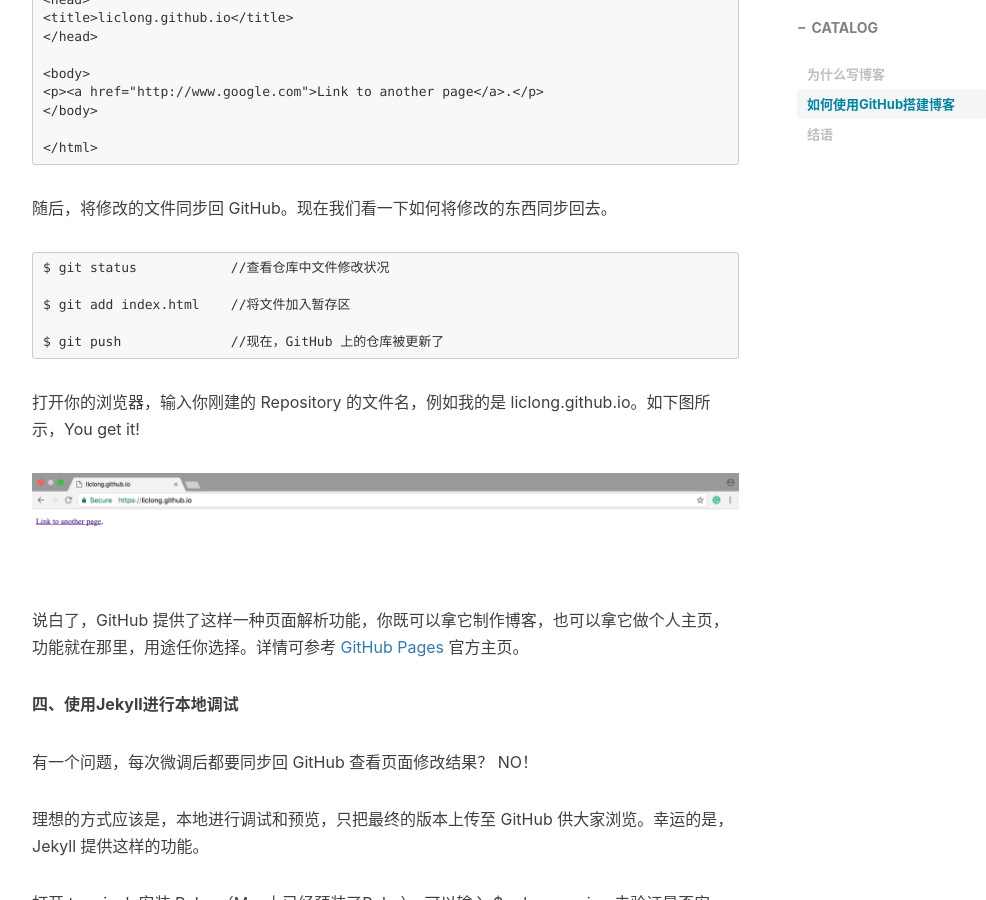
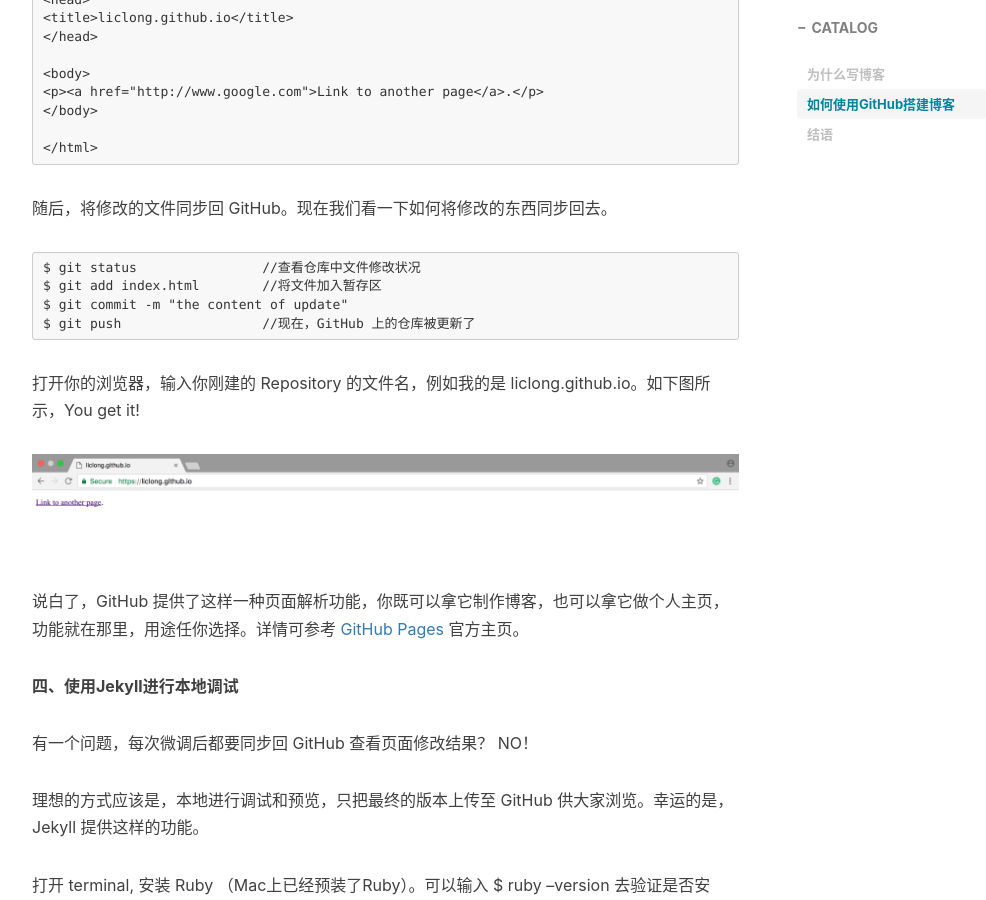
Before and after one commit to liclong/liclong.github.io, a Jekyll site: the page built from _posts/2017-04-11-the-first-blog.markdown, in a window 1280 px wide and 900 px high, scrolled down 6101 px. Shown: the whole window, without its empty margins (233-1219 px from the left). Built offline with Jekyll 4.4.1, drawn with Linux system fonts in a browser that asks for light colours; nearby versions of some CDN libraries; comment, search, counter and statistics services are not loaded.

Commit message:
update post one

````diff
--- a/_layouts/keynote.html
+++ b/_layouts/keynote.html
@@ -91,7 +91,7 @@
                     </div>
                 <hr>
                 </div>
-                <!-- 多少 Share end-->
+                <!-- 多说 Share end-->
                 {% endif %}
 
 
--- a/_posts/2017-04-11-the-first-blog.markdown
+++ b/_posts/2017-04-11-the-first-blog.markdown
@@ -132,11 +132,10 @@
 随后，将修改的文件同步回 GitHub。现在我们看一下如何将修改的东西同步回去。
 
 ```
-$ git status            //查看仓库中文件修改状况
-
-$ git add index.html    //将文件加入暂存区
-
-$ git push              //现在，GitHub 上的仓库被更新了
+$ git status                //查看仓库中文件修改状况
+$ git add index.html        //将文件加入暂存区
+$ git commit -m "the content of update"
+$ git push                  //现在，GitHub 上的仓库被更新了
 ```
 
 打开你的浏览器，输入你刚建的 Repository 的文件名，例如我的是 liclong.github.io。如下图所示，You get it!
````
